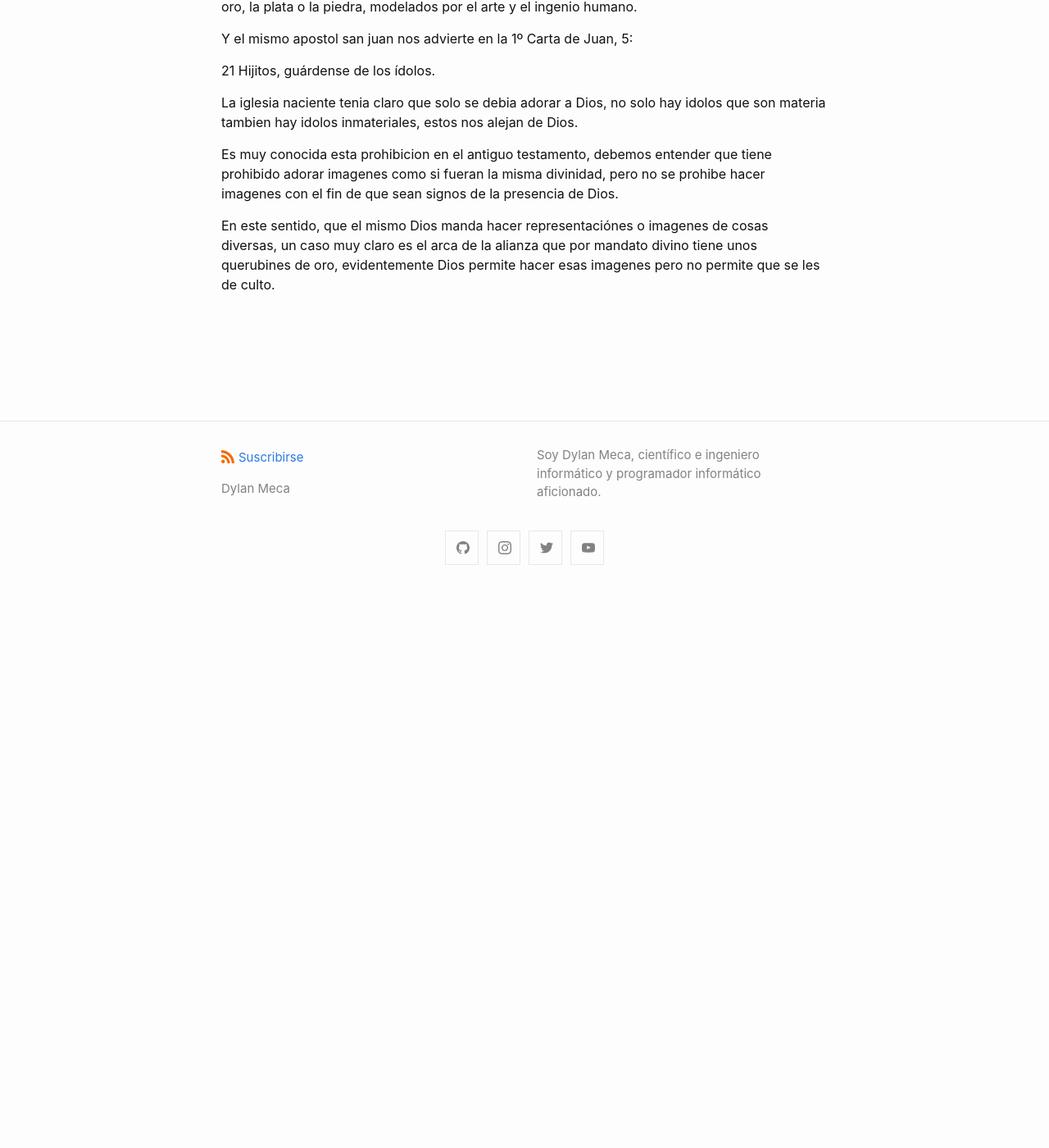
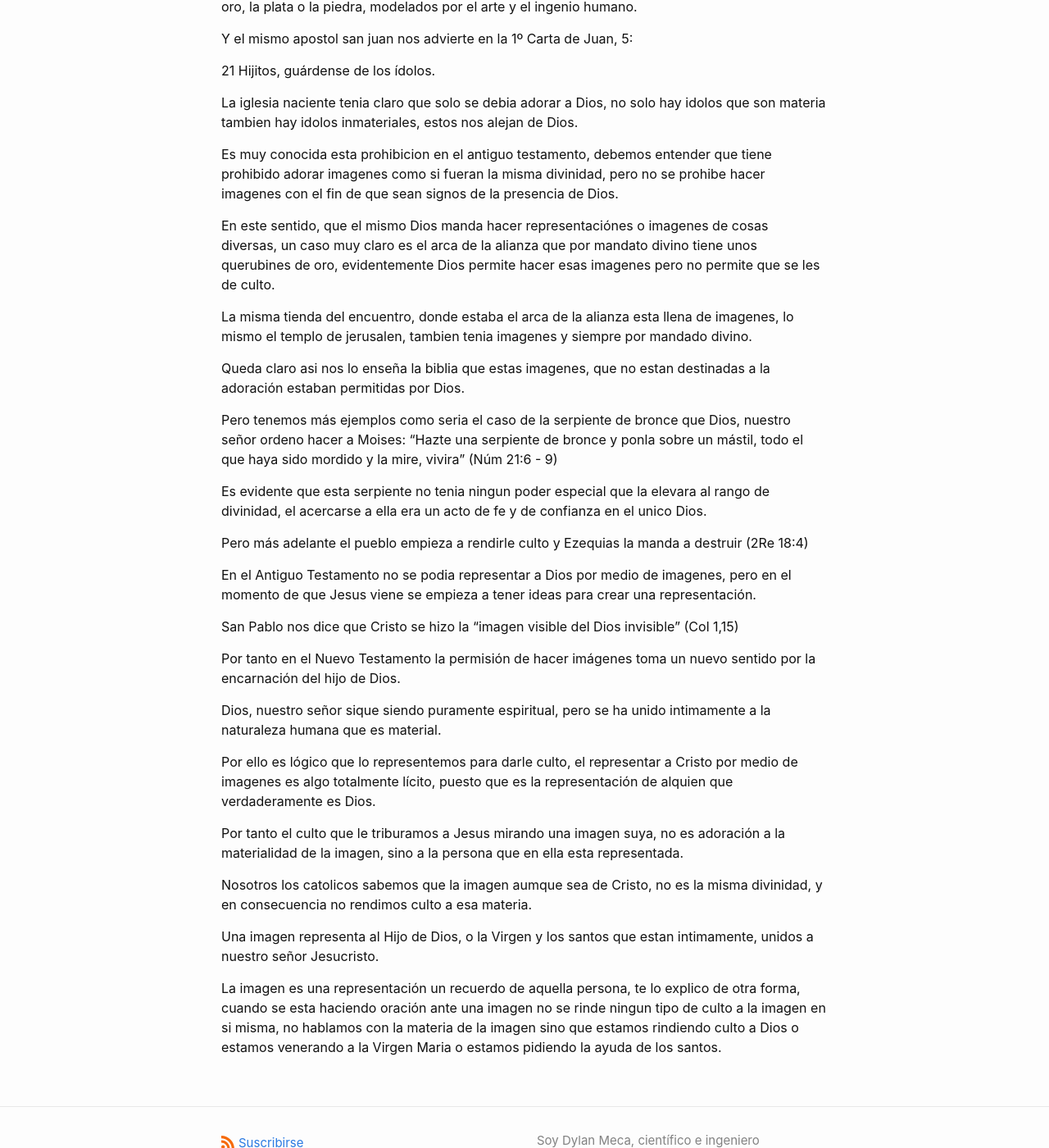
Before and after one commit to dylanmeca/dylanmeca.github.io, a Jekyll site: the page built from _posts/2021-05-16-es-cierto-que-los-catolicos-adoran-imagenes-?.md, in a window 1280 px wide and 1400 px high, scrolled down 676 px. Shown: the whole window at 82% size. Built offline with Jekyll 4.4.1, drawn with Linux system fonts in a browser that asks for light colours; a script that is not in the unit is left out; comment, search, counter and statistics services are not loaded; before the commit the page ends 1306 px from its top, so only the background shows below that.

Commit message:
Update 2021-05-16-es-cierto-que-los-catolicos-adoran-imagenes-?.md

```diff
--- a/_posts/2021-05-16-es-cierto-que-los-catolicos-adoran-imagenes-?.md
+++ b/_posts/2021-05-16-es-cierto-que-los-catolicos-adoran-imagenes-?.md
@@ -28,3 +28,31 @@ La iglesia naciente tenia claro que solo se debia adorar a Dios, no solo hay ido
 Es muy conocida esta prohibicion en el antiguo testamento, debemos entender que tiene prohibido adorar imagenes como si fueran la misma divinidad, pero no se prohibe hacer imagenes con el fin de que sean signos de la presencia de Dios.
 
 En este sentido, que el mismo Dios manda hacer representaciónes o imagenes de cosas diversas, un caso muy claro es el arca de la alianza que por mandato divino tiene unos querubines de oro, evidentemente Dios permite hacer esas imagenes pero no permite que se les de culto.
+
+La misma tienda del encuentro, donde estaba el arca de la alianza esta llena de imagenes, lo mismo el templo de jerusalen, tambien tenia imagenes y siempre por mandado divino.
+
+Queda claro asi nos lo enseña la biblia que estas imagenes, que no estan destinadas a la adoración estaban permitidas por Dios.
+
+Pero tenemos más ejemplos como seria el caso de la serpiente de bronce que Dios, nuestro señor ordeno hacer a Moises: "Hazte una serpiente de bronce y ponla sobre un mástil, todo el que haya sido mordido y la mire, vivira" (Núm 21:6 - 9)
+
+Es evidente que esta serpiente no tenia ningun poder especial que la elevara al rango de divinidad, el acercarse a ella era un acto de fe y de confianza en el unico Dios.
+
+Pero más adelante el pueblo empieza a rendirle culto y Ezequias la manda a destruir (2Re 18:4)
+
+En el Antiguo Testamento no se podia representar a Dios por medio de imagenes, pero en el momento de que Jesus viene se empieza a tener ideas para crear una representación.
+
+San Pablo nos dice que Cristo se hizo la "imagen visible del Dios invisible" (Col 1,15)
+
+Por tanto en el Nuevo Testamento la permisión de hacer imágenes toma un nuevo sentido por la encarnación del hijo de Dios.
+
+Dios, nuestro señor sique siendo puramente espiritual, pero se ha unido intimamente a la naturaleza humana que es material.
+
+Por ello es lógico que lo representemos para darle culto, el representar a Cristo por medio de imagenes es algo totalmente lícito, puesto que es la representación de alquien que verdaderamente es Dios.
+
+Por tanto el culto que le triburamos a Jesus mirando una imagen suya, no es adoración a la materialidad de la imagen, sino a la persona que en ella esta representada.
+
+Nosotros los catolicos sabemos que la imagen aumque sea de Cristo, no es la misma divinidad, y en consecuencia no rendimos culto a esa materia.
+
+Una imagen representa al Hijo de Dios, o la Virgen y los santos que estan intimamente, unidos a nuestro señor Jesucristo.
+
+La imagen es una representación un recuerdo de aquella persona, te lo explico de otra forma, cuando se esta haciendo oración ante una imagen no se rinde ningun tipo de culto a la imagen en si misma, no hablamos con la materia de la imagen sino que estamos rindiendo culto a Dios o estamos venerando a la Virgen Maria o estamos pidiendo la ayuda de los santos.
```
